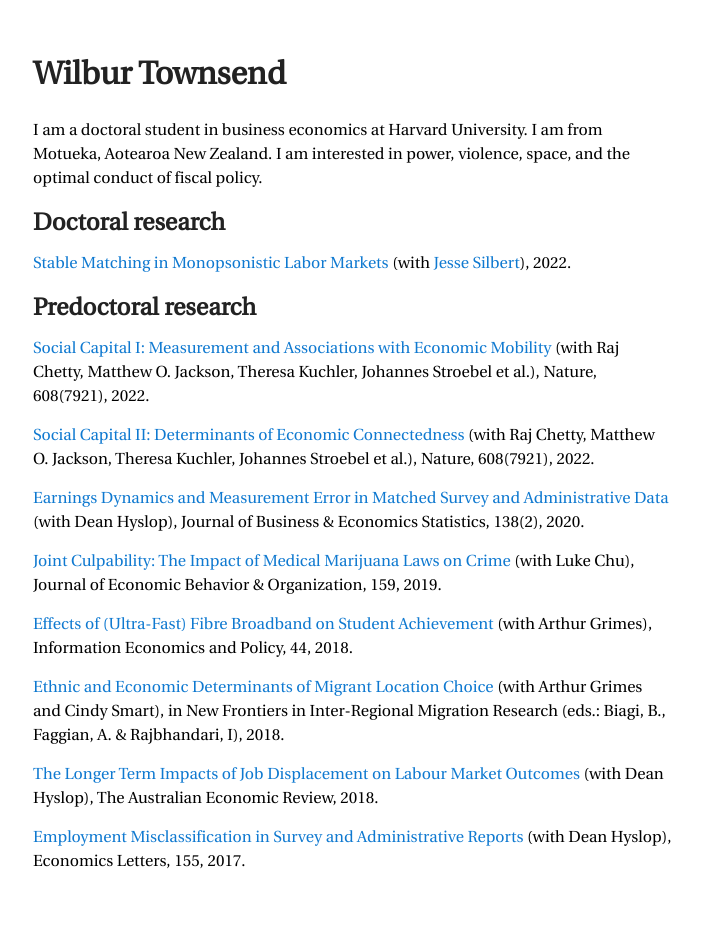
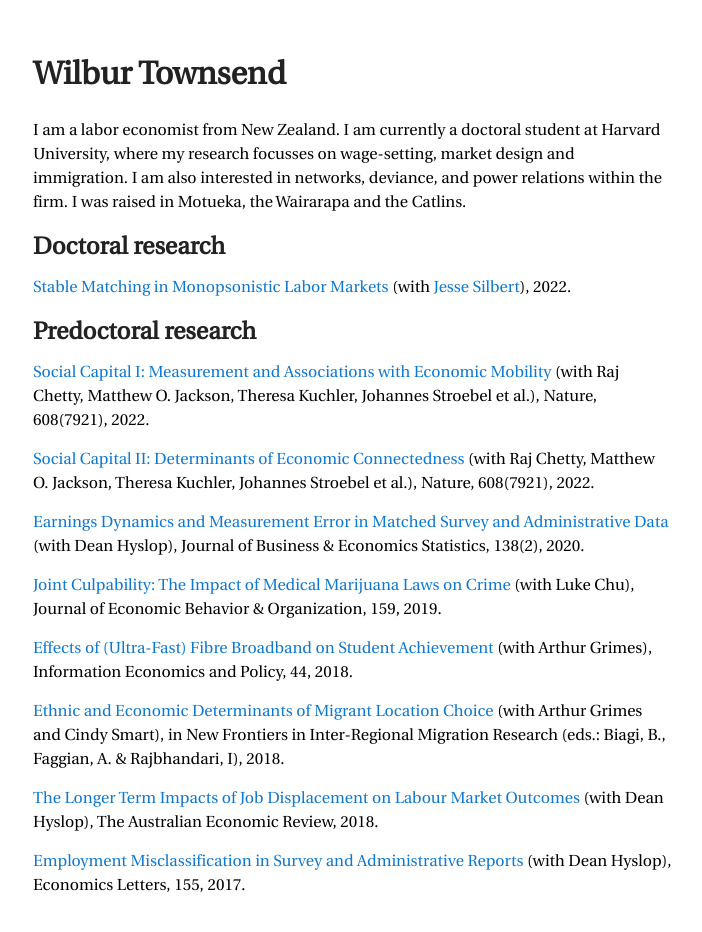
Before and after one commit to wilburtownsend/wilburtownsend.github.io, a Jekyll site: the page built from index.md, in a window 1280 px wide. Shown: the whole page, without its empty margins (287-989 px from the left). Built offline with Jekyll 4.4.1, drawn with Linux system fonts in a browser that asks for light colours; our own code applies the rules of GitHub Pages for plain Markdown files; before the commit the page ends 908 px from its top, so only the background shows below that.

Commit message:
Update index.md

```diff
--- a/index.md
+++ b/index.md
@@ -1,6 +1,6 @@
 ## Wilbur Townsend
 
-I am a doctoral student in business economics at Harvard University. I am from Motueka, Aotearoa New Zealand. I am interested in power, violence, space, and the optimal conduct of fiscal policy.
+I am a labor economist from New Zealand. I am currently a doctoral student at Harvard University, where my research focusses on wage-setting, market design and immigration. I am also interested in networks, deviance, and power relations within the firm. I was raised in Motueka, the Wairarapa and the Catlins.
 
 ### Doctoral research
 
```
